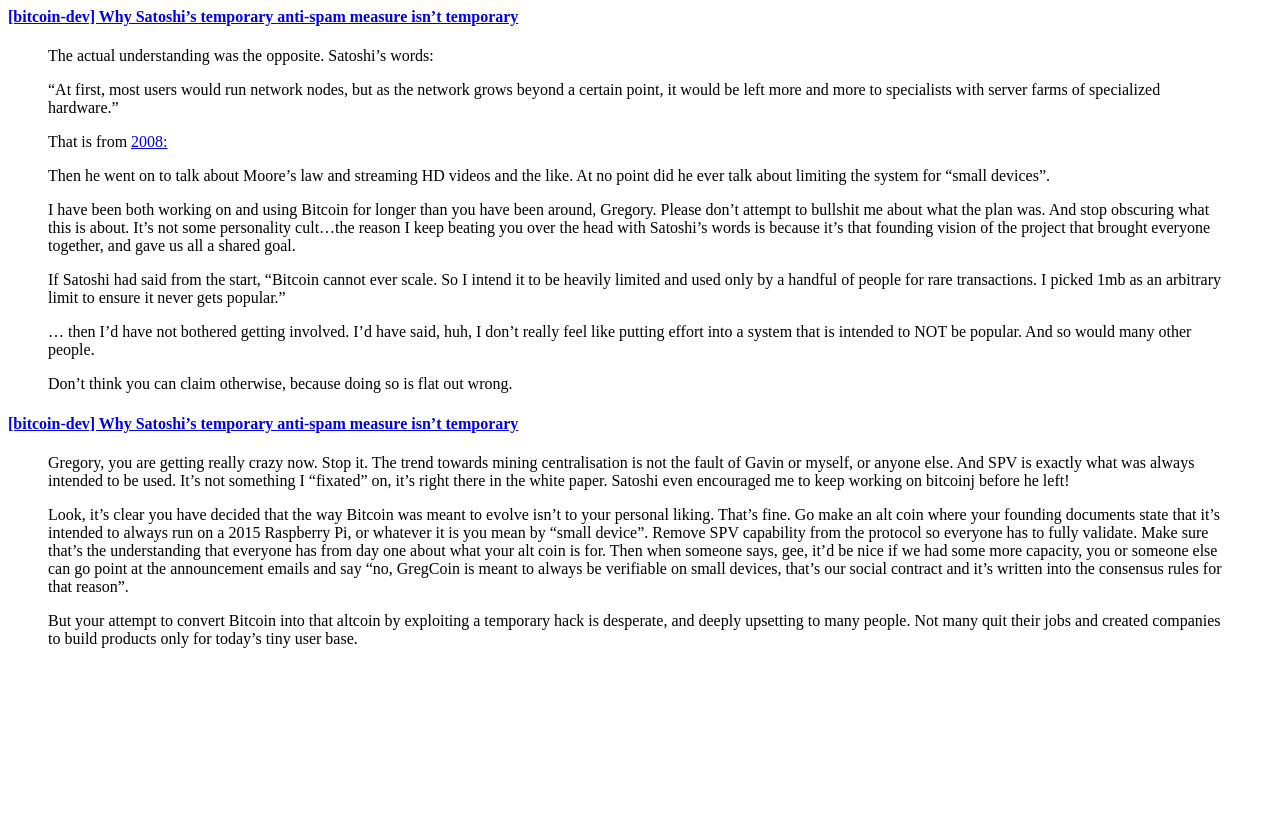
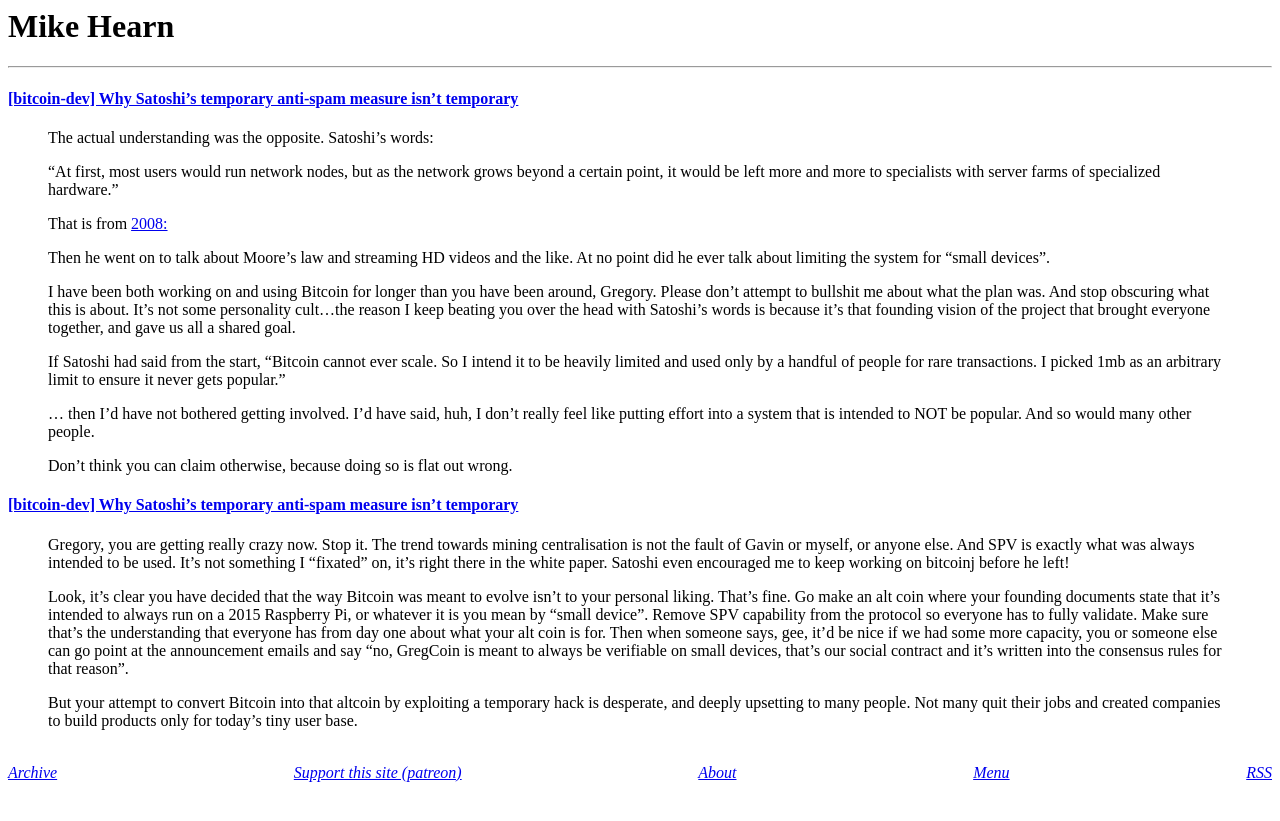
Before and after one commit to derykmakgill/website, a Jekyll site: the page built from _research/mike-hearn.md, in a window 1280 px wide. Shown: the top 821 px of the page. Built offline with Jekyll 4.4.1, drawn with Linux system fonts in a browser that asks for light colours; some of the changed lines change nothing that is shown.

Commit message:
Update mike-hearn.md

```diff
--- a/_research/mike-hearn.md
+++ b/_research/mike-hearn.md
@@ -1,6 +1,6 @@
 ---
-layout: default
-title: Mike Hearn (aka You Should Have Listened, Bitcoin!)
+layout: post
+title: Mike Hearn
 date: 2020-10-26
 ---
 
```
